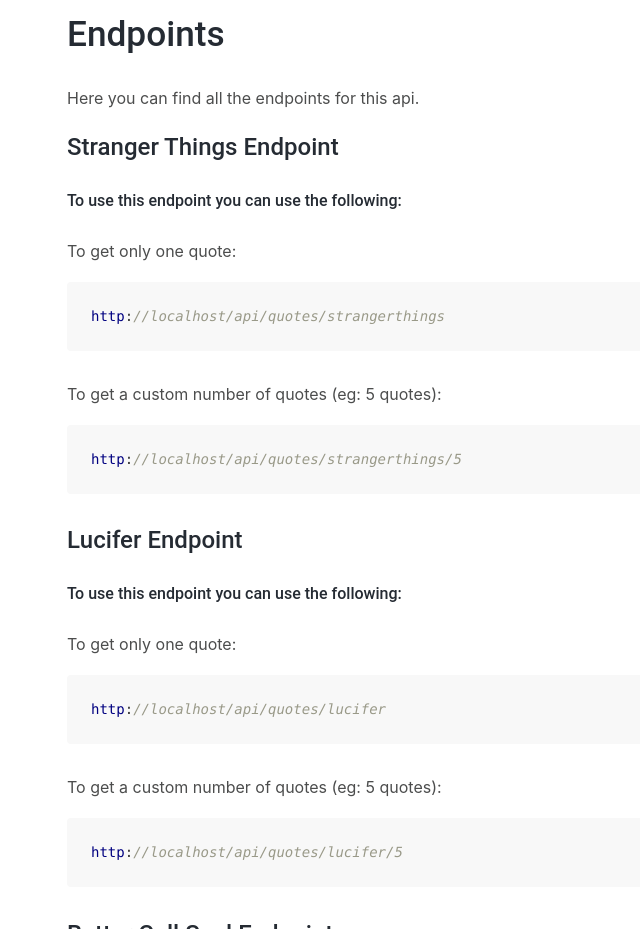
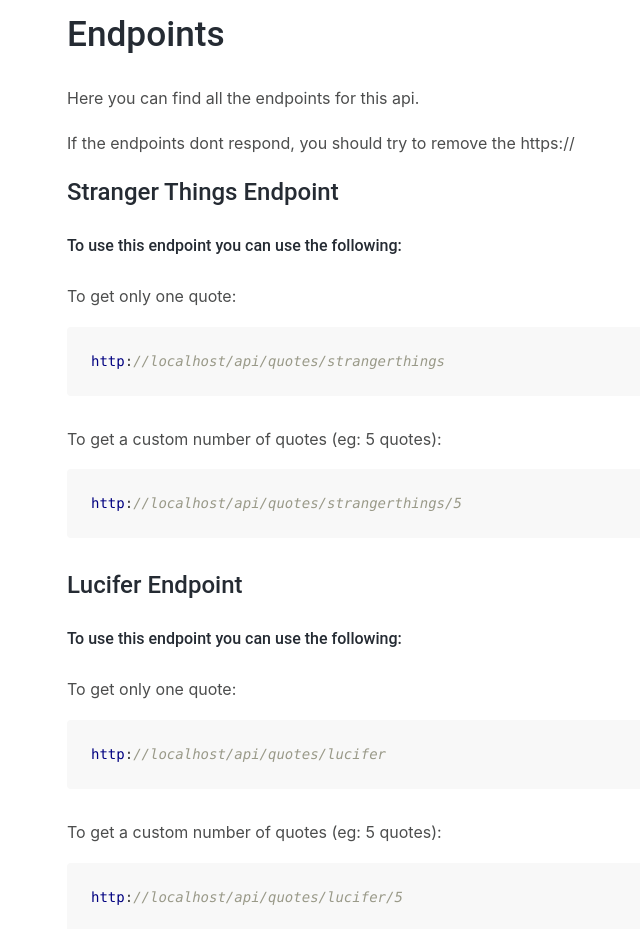
Before and after one commit to shadowoff09/cinema-quotes, a website: page src/index.html in a window 1280 px wide. Shown: the part 2020-2949 px from the top of the page, without its empty margins (3-643 px from the left). Drawn offline with nearby package versions, Linux system fonts and the light colour scheme; files that its build step writes are made by us from their sources; files whose address does not match are found by name.

Commit message:
update docs

```diff
--- a/src/index.html
+++ b/src/index.html
@@ -183,6 +183,7 @@
           <section id="endpoints">
             <h2>Endpoints</h2>
             <p>Here you can find all the endpoints for this api.</p>
+            <p>If the endpoints dont respond, you should try to remove the https://</p>
             <section id="strangerthings_endpoint">
               <h4>Stranger Things Endpoint</h4>
               <h6>To use this endpoint you can use the following:</h6>
```
